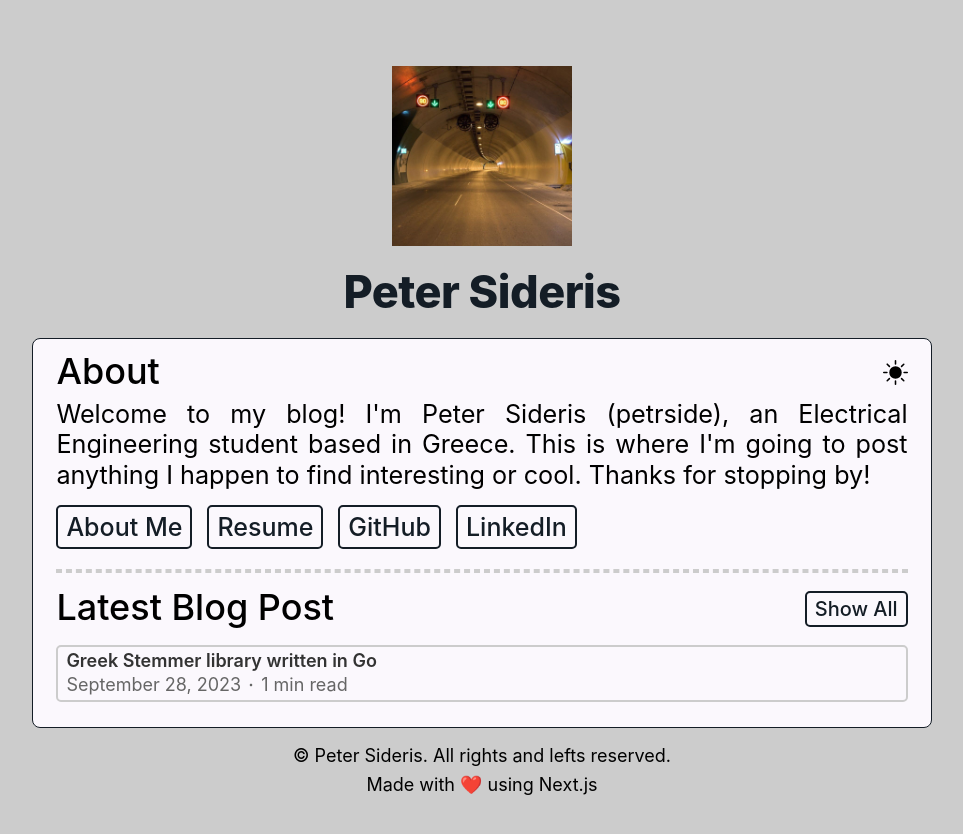
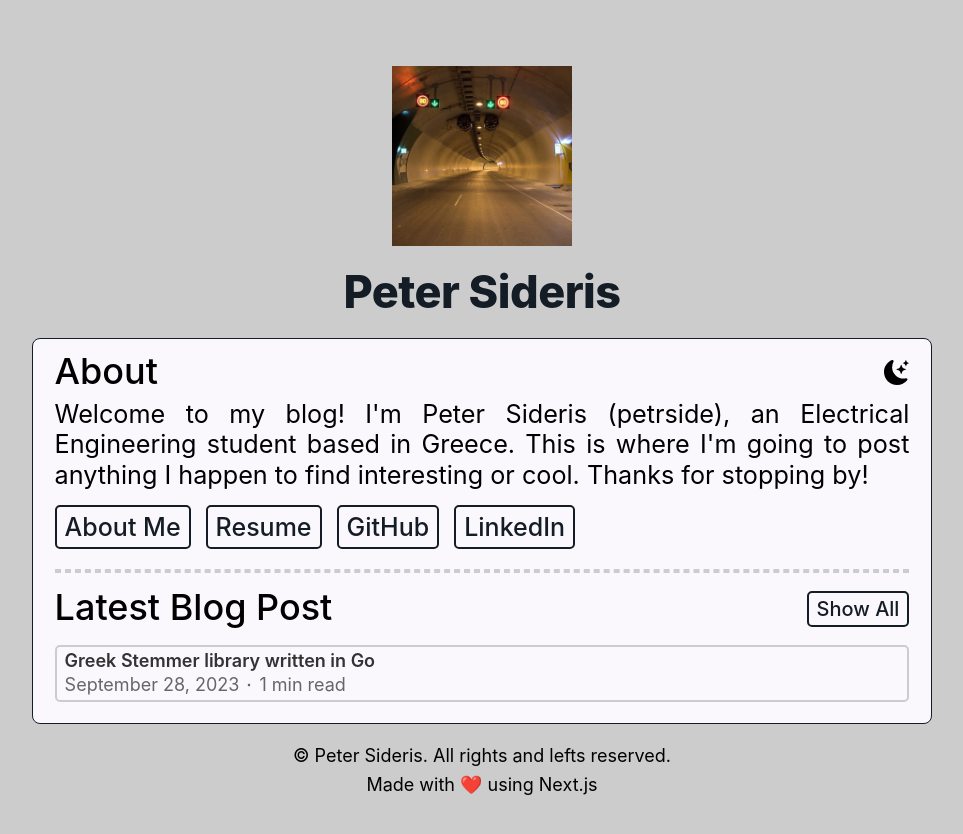
Before and after one commit to petersid2022/petrside, a Next.js app: page / in a window 1280 px wide. Shown: the whole page, without its empty margins (158-1121 px from the left). Built offline with nearby package versions, Linux system fonts and the light colour scheme.

Commit message:
fix: minor frontend change and switched light/dark mode icons

```diff
--- a/pages/index.tsx
+++ b/pages/index.tsx
@@ -42,7 +42,7 @@ export default function Home({ allPostsData }: HomeProps) {
                 <div className={utilStyles.latestPostContainer}>
                     <h2 className={utilStyles.headingAbout}>About</h2>
                     <button style={{ fontSize: '25px', marginTop: '-30px' }} onClick={toggleDarkMode}>
-                        {isDarkMode ? <BsFillMoonStarsFill /> : <BsFillSunFill />}
+                        {isDarkMode ? <BsFillSunFill /> : <BsFillMoonStarsFill />}
                     </button>
                 </div>
                 <p style={{ marginTop: '-1px' }} className={utilStyles.introText}>
--- a/pages/posts/index.tsx
+++ b/pages/posts/index.tsx
@@ -23,7 +23,7 @@ export default function PostsPage({ allPostsData }: PostsPageProps) {
             </Head>
             <section className={utilStyles.introSectionAllPosts}>
                 <div className={utilStyles.headingAllPosts}>
-                    <h1 style={{ marginTop: '-10px', marginBottom: '3px' }} className={utilStyles.headingPostTitle}>All Blog Posts</h1>
+                    <h1 style={{ marginTop: '-10px', marginBottom: '1px' }} className={utilStyles.headingPostTitle}>All Blog Posts</h1>
                 </div>
                 <ul style={{ marginTop: '10px' }} className={utilStyles.postList}>
                     {allPostsData.map((post) => (
--- a/styles/utils.module.css
+++ b/styles/utils.module.css
@@ -152,9 +152,9 @@
 .introSection {
   border: 1px solid #141d26;
   padding-top: 2rem;
-  padding-left: 1.3rem;
-  padding-right: 1.3rem;
-  padding-bottom: 1rem;
+  padding-left: 1.2rem;
+  padding-right: 1.2rem;
+  padding-bottom: 0.8rem;
   background-color: #fbf8fd;
   border-radius: 8px;
 }
@@ -162,8 +162,8 @@
 .PostSection {
   border: 1px solid #141d26;
   padding-top: 1.8rem;
-  padding-left: 1.3rem;
-  padding-right: 1.3rem;
+  padding-left: 1.2rem;
+  padding-right: 1.2rem;
   padding-bottom: 1.5rem;
   background-color: #fbf8fd;
   border-radius: 8px;
@@ -171,8 +171,8 @@
 
 .introSectionAllPosts {
   padding-top: 1rem;
-  padding-left: 1.5rem;
-  padding-right: 1.5rem;
+  padding-left: 1.2rem;
+  padding-right: 1.2rem;
   padding-bottom: .6rem;
   background-color: #FBF8FD;
   border-radius: 8px;
```
